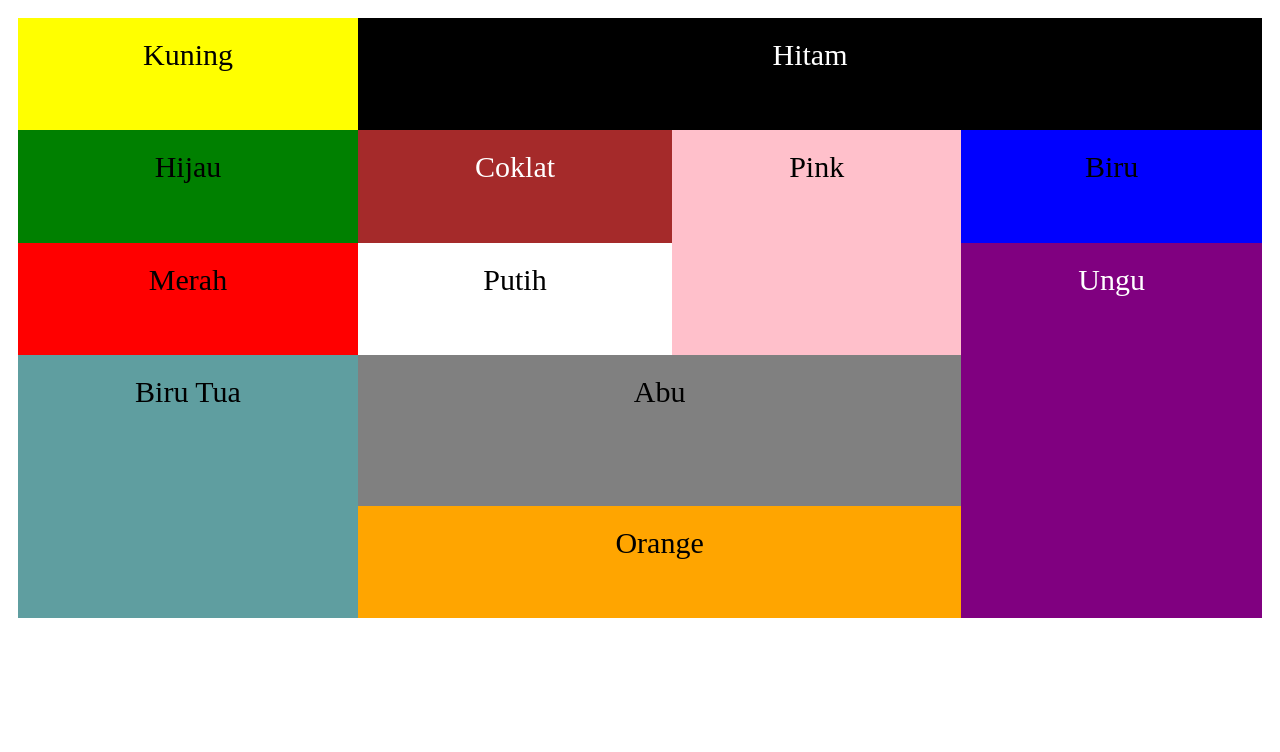
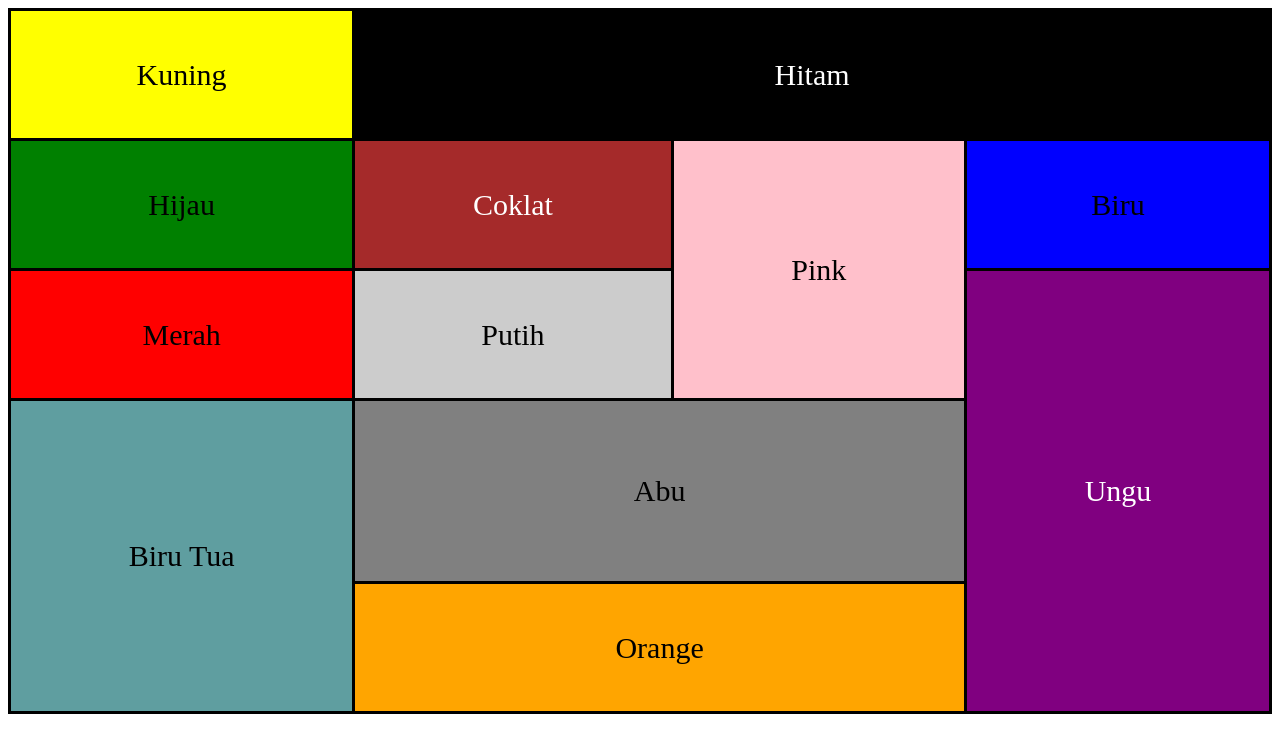
Before and after one commit to stefanusrico/Proyek3, a plain HTML site: page mission 1 (2)/index.html in a window 1280 px wide. Drawn offline with Linux system fonts and the light colour scheme.

Commit message:
Update style.css

```diff
--- a/mission 1 (2)/style.css
+++ b/mission 1 (2)/style.css
@@ -10,13 +10,18 @@
 
 .grid-container {
   display: grid;
-  padding: 10px;
-  height: 600px;
+  gap: 3px;
+  background-color: black;
+  padding: 3px;
+  height: 700px;
 }
 
 .grid-item {
+  display: flex;
   background-color: rgba(255, 255, 255, 0.8);
   text-align: center;
+  justify-content: center;
+  align-items: center;
   padding: 20px;
   font-size: 30px;
 }
```
